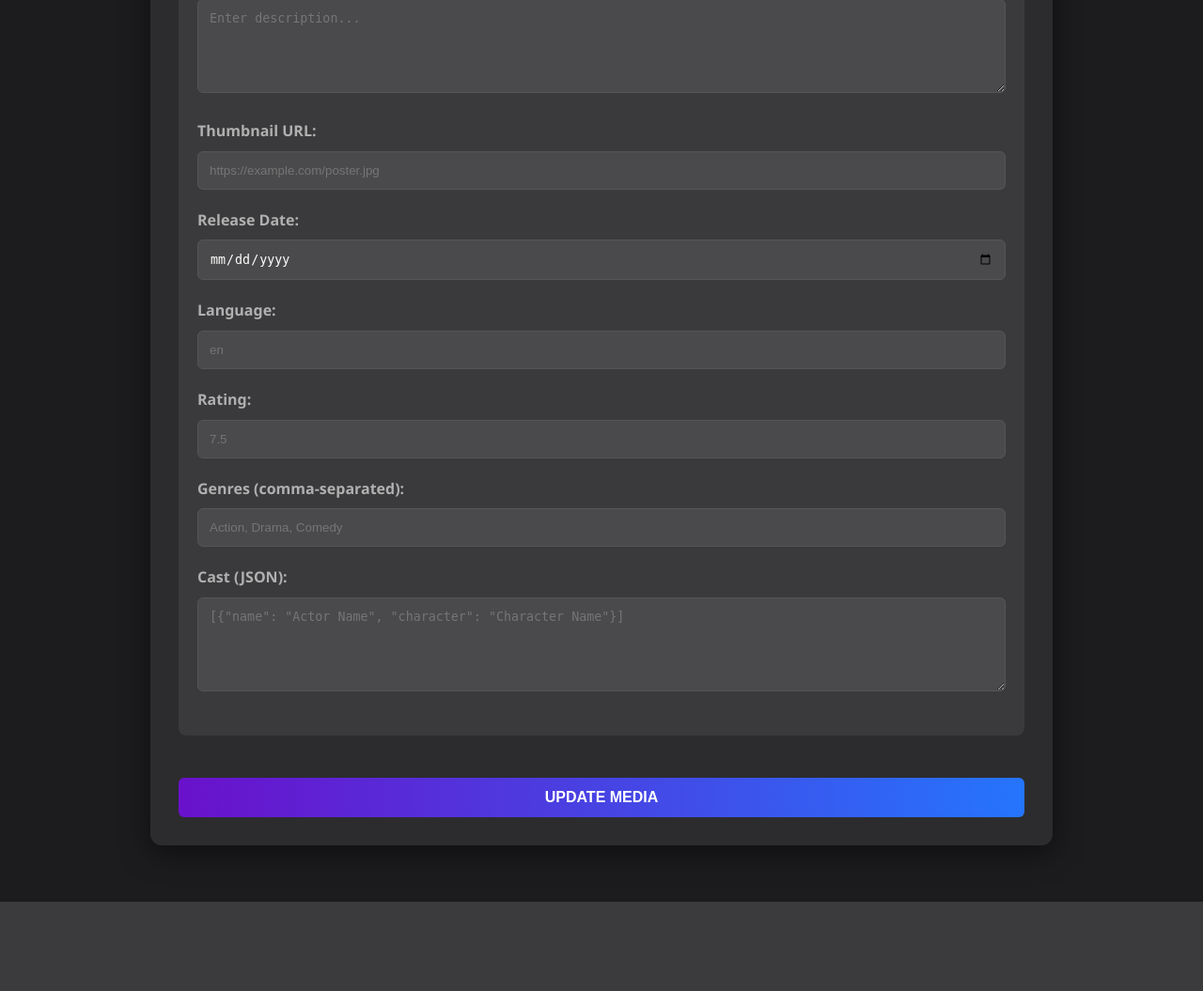
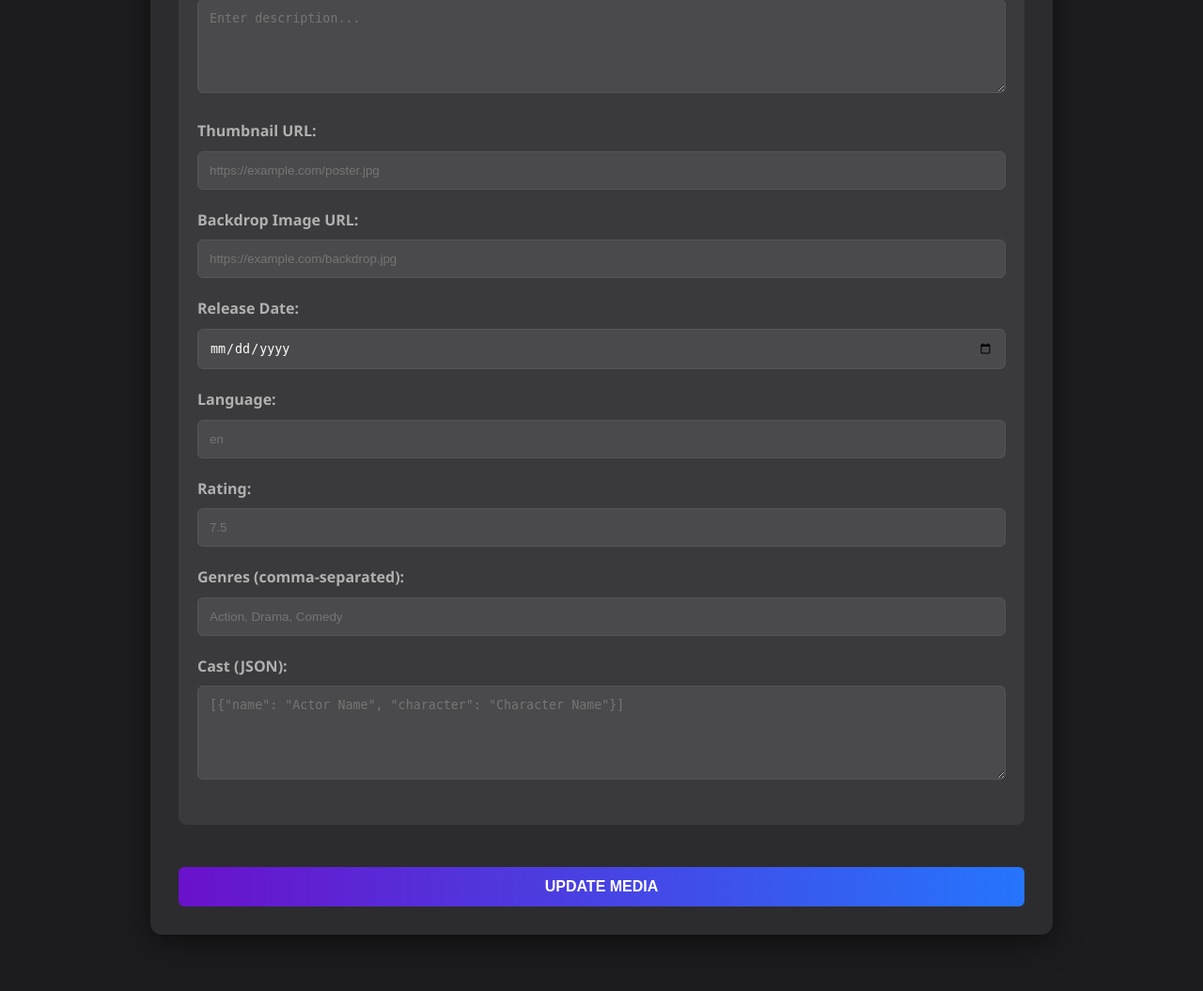
Before and after one commit to Venuboy34/databaseoffilmzithatworkwitheveryfunctiom, a Flask app: template templates/edit_media.html in a window 1280 px wide. Shown: the part 562-1617 px from the top of the page at 94% size. Before the commit the page ends 1522 px from the top, so only its background shows below. Run offline with Flask 3, Linux system fonts and the light colour scheme; the template is opened without the code that fills it, so the values that code supplies are empty; some libraries are stand-ins or nearby versions.

Commit message:
Update edit_media.html

```diff
--- a/templates/edit_media.html
+++ b/templates/edit_media.html
@@ -219,6 +219,10 @@
                     <input type="text" id="thumbnail" name="thumbnail" placeholder="https://example.com/poster.jpg">
                 </div>
                 <div class="form-group">
+                    <label for="backdrop">Backdrop Image URL:</label>
+                    <input type="text" id="backdrop" name="backdrop" placeholder="https://example.com/backdrop.jpg">
+                </div>
+                <div class="form-group">
                     <label for="release_date">Release Date:</label>
                     <input type="date" id="release_date" name="release_date">
                 </div>
@@ -289,6 +293,7 @@
             document.getElementById('title').value = media.title || '';
             document.getElementById('description').value = media.description || '';
             document.getElementById('thumbnail').value = media.thumbnail || '';
+            document.getElementById('backdrop').value = media.backdrop || '';
             document.getElementById('release_date').value = media.release_date || '';
             document.getElementById('language').value = media.language || '';
             document.getElementById('rating').value = media.rating || '';
@@ -520,6 +525,7 @@
                 title: form.title.value.trim(),
                 description: form.description.value.trim() || null,
                 thumbnail: form.thumbnail.value.trim() || null,
+                backdrop: form.backdrop.value.trim() || null,
                 release_date: form.release_date.value || null,
                 language: form.language.value.trim() || null,
                 rating: form.rating.value ? parseFloat(form.rating.value) : null,
```
